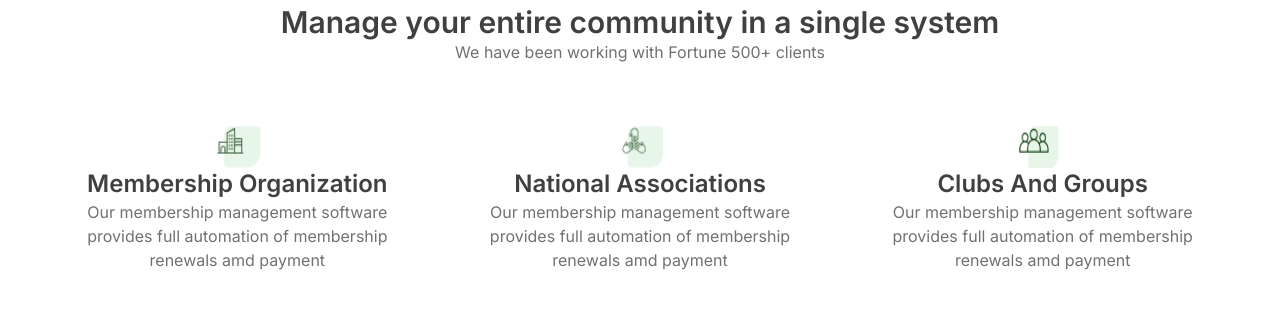
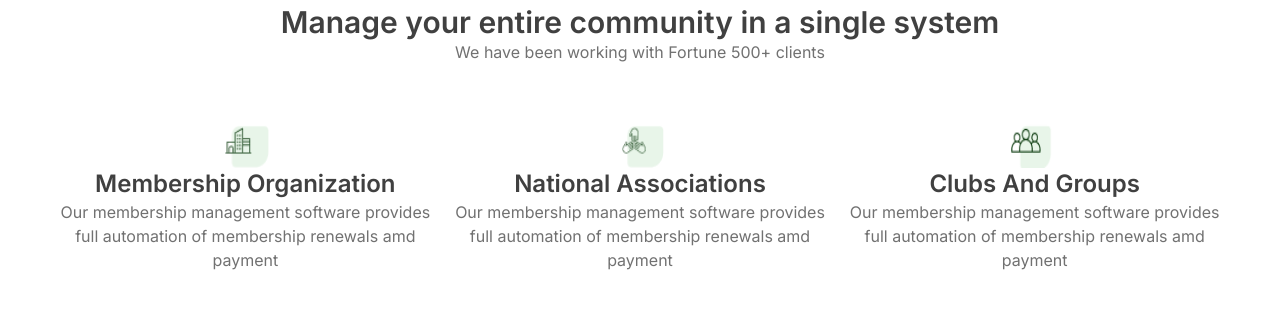
Before and after one commit to zablon-oigo/agency, a React (Vite) app: page / in a window 1280 px wide. Shown: the part 1180-1502 px from the top of the page. Built offline with nearby package versions, Linux system fonts and the light colour scheme.

Commit message:
styling services card

```diff
--- a/src/assets/Layout/Card.jsx
+++ b/src/assets/Layout/Card.jsx
@@ -26,7 +26,7 @@ function Card() {
   ];
 
   return (
-    <div className='flex md:flex-row flex-col-reverse items-center justify-between gap-10'>
+    <div className='grid md:grid-cols-3 grid-cols-1 gap-4 '>
       {items.map((item) => (
         <div className="" key={item.id}>
           <div className="">
```
